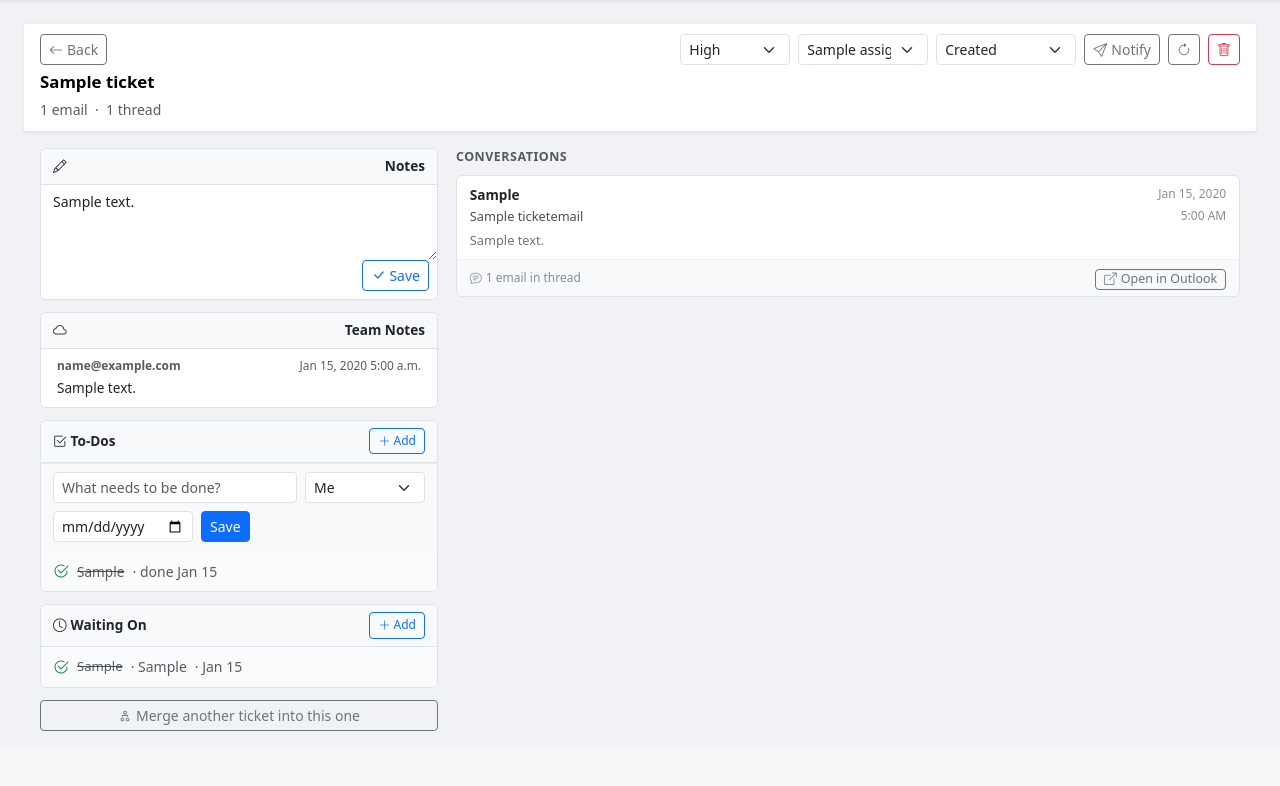
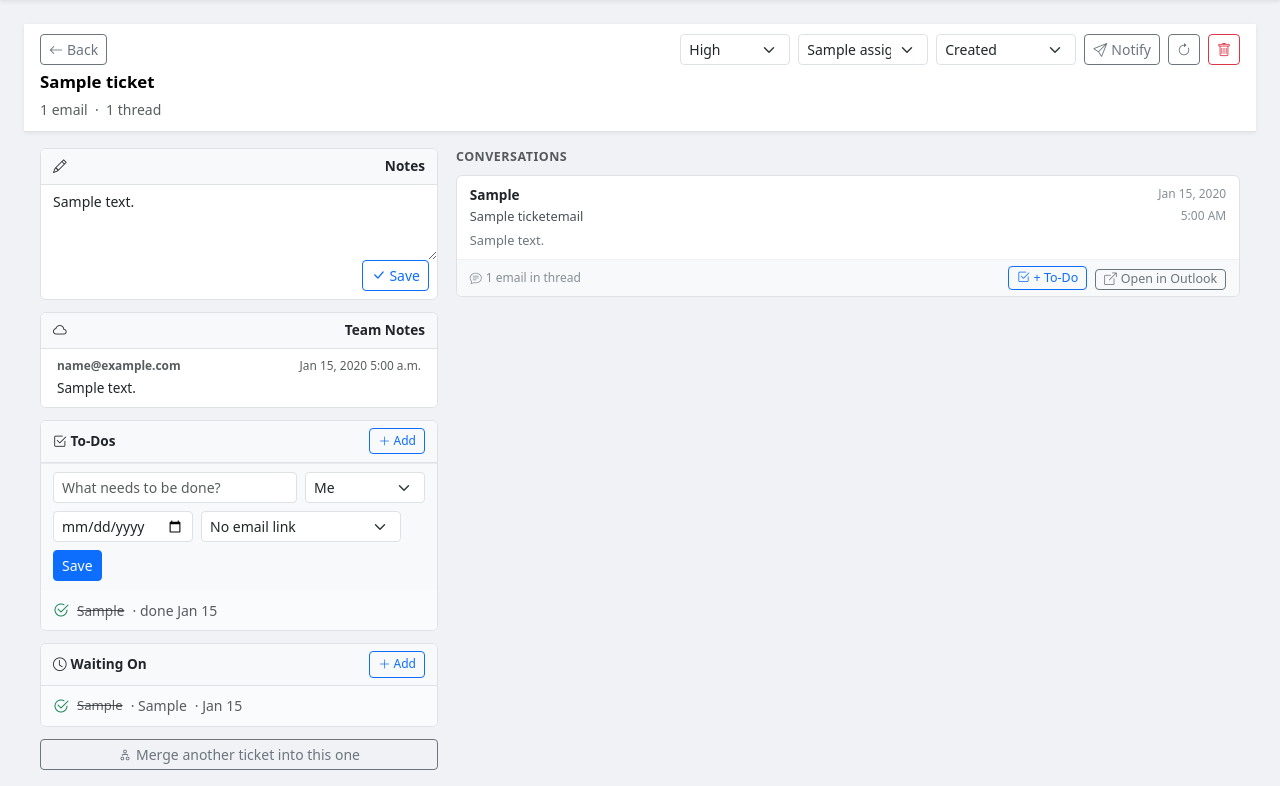
Before and after one commit to theripening/WorkBuddy, a Django app: page /1/ in a window 1280 px wide, after a click on "Add". Shown: the part 53-839 px from the top of the page. Before the commit the page ends 784 px from the top, so only its background shows below. Run offline with Django 4.2, Linux system fonts and the light colour scheme; tables that the repository leaves empty hold one stand-in row (values such as "Sample post").

Commit message:
Restore email-to-todo association on ticket detail
- Each conversation card footer now has a '+ To-Do' button that
  expands an inline form pre-linked to that email (thread_email_pk)
- Main Add To-Do form in left panel gains an optional 'Link email'
  select listing the latest email per conversation thread

Co-Authored-By: Claude Sonnet 4.6 <noreply@anthropic.com>

```diff
--- a/tickets/templates/tickets/ticket_detail.html
+++ b/tickets/templates/tickets/ticket_detail.html
@@ -228,6 +228,14 @@
                     <select name="waiting_on" class="form-select form-select-sm" style="width:170px">
                         <option value="">No dependency</option>
                         {% for w in unresolved_waiting_on %}<option value="{{ w.pk }}">⏳ {{ w.what|truncatechars:28 }}</option>{% endfor %}
+                    </select>
+                    {% endif %}
+                    {% if threads %}
+                    <select name="thread_email_pk" class="form-select form-select-sm" style="width:200px">
+                        <option value="">No email link</option>
+                        {% for thread in threads %}{% with e=thread.0 %}
+                        <option value="{{ e.pk }}">{{ e.subject|truncatechars:35 }}</option>
+                        {% endwith %}{% endfor %}
                     </select>
                     {% endif %}
                     <button type="submit" class="btn btn-primary btn-sm">Save</button>
@@ -461,12 +469,33 @@
             <span class="conv-thread-count">
                 <i class="bi bi-chat-text me-1"></i>{{ thread|length }} email{{ thread|length|pluralize }} in thread
             </span>
-            <form method="post" action="{% url 'tickets:open_in_outlook' latest.pk %}">
+            <div class="d-flex gap-2">
+                <button type="button" class="btn btn-sm btn-outline-primary py-0 px-2" style="font-size:.78rem"
+                        onclick="togglePanel('todo-email-{{ latest.pk }}')">
+                    <i class="bi bi-check2-square me-1"></i>+ To-Do
+                </button>
+                <form method="post" action="{% url 'tickets:open_in_outlook' latest.pk %}">
+                    {% csrf_token %}
+                    <input type="hidden" name="next" value="{% url 'tickets:detail' ticket.pk %}">
+                    <button type="submit" class="btn btn-sm btn-outline-secondary py-0 px-2" style="font-size:.78rem">
+                        <i class="bi bi-box-arrow-up-right me-1"></i>Open in Outlook
+                    </button>
+                </form>
+            </div>
+        </div>
+        <div id="todo-email-{{ latest.pk }}" class="add-form-panel">
+            <form method="post" action="{% url 'tickets:todo_add' ticket.pk %}">
                 {% csrf_token %}
-                <input type="hidden" name="next" value="{% url 'tickets:detail' ticket.pk %}">
-                <button type="submit" class="btn btn-sm btn-outline-secondary py-0 px-2" style="font-size:.78rem">
-                    <i class="bi bi-box-arrow-up-right me-1"></i>Open in Outlook
-                </button>
+                <input type="hidden" name="thread_email_pk" value="{{ latest.pk }}">
+                <div class="d-flex gap-2 flex-wrap align-items-center">
+                    <input type="text" name="what" class="form-control form-control-sm" required placeholder="What needs to be done?" style="min-width:160px;flex:1">
+                    <select name="assignee" class="form-select form-select-sm" style="width:120px">
+                        <option value="">Me</option>
+                        {% for a in assignees %}<option value="{{ a.pk }}">{{ a.name }}</option>{% endfor %}
+                    </select>
+                    <input type="date" name="due_date" class="form-control form-control-sm" style="width:140px">
+                    <button type="submit" class="btn btn-primary btn-sm">Save</button>
+                </div>
             </form>
         </div>
     </div>
```
